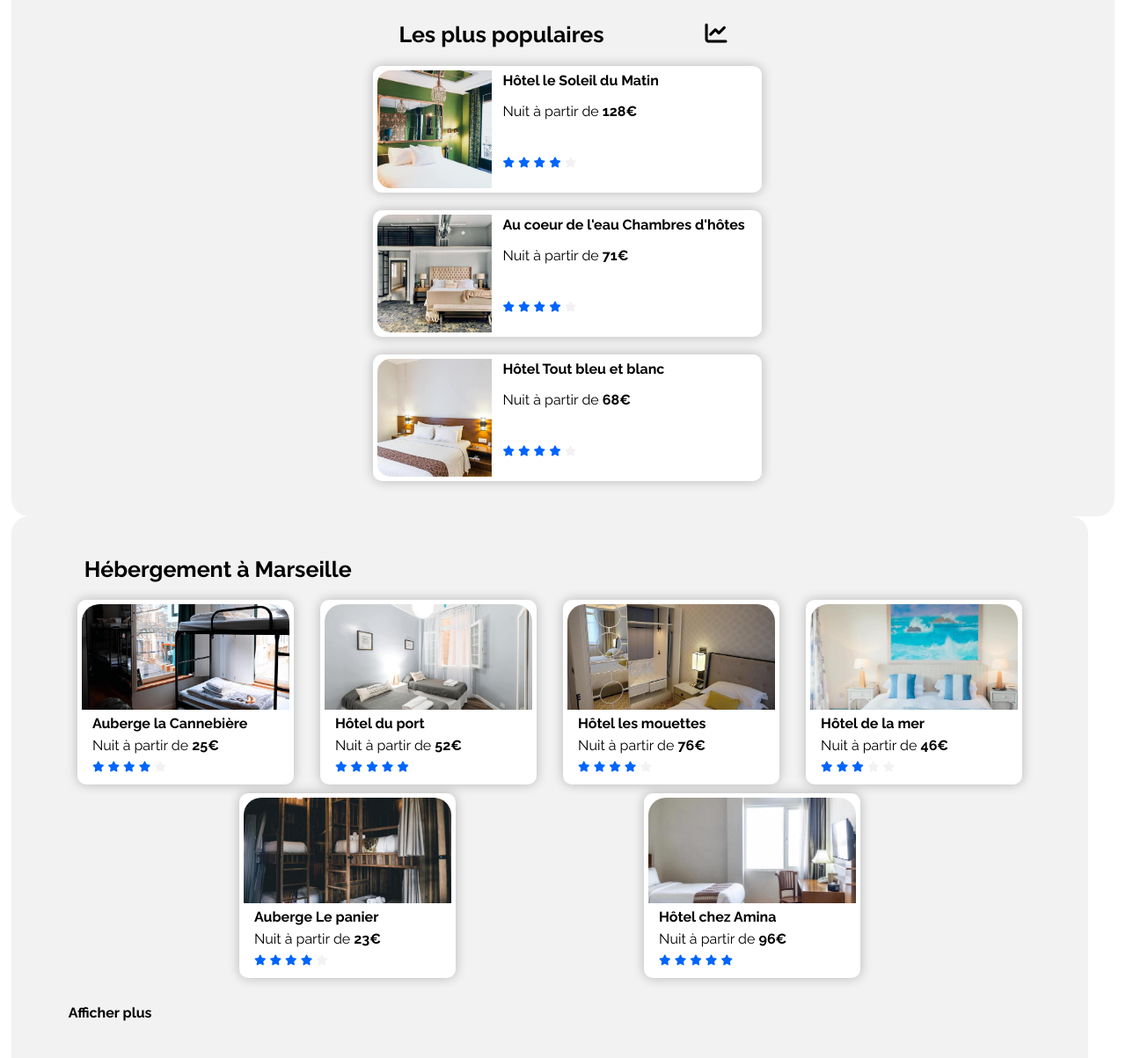
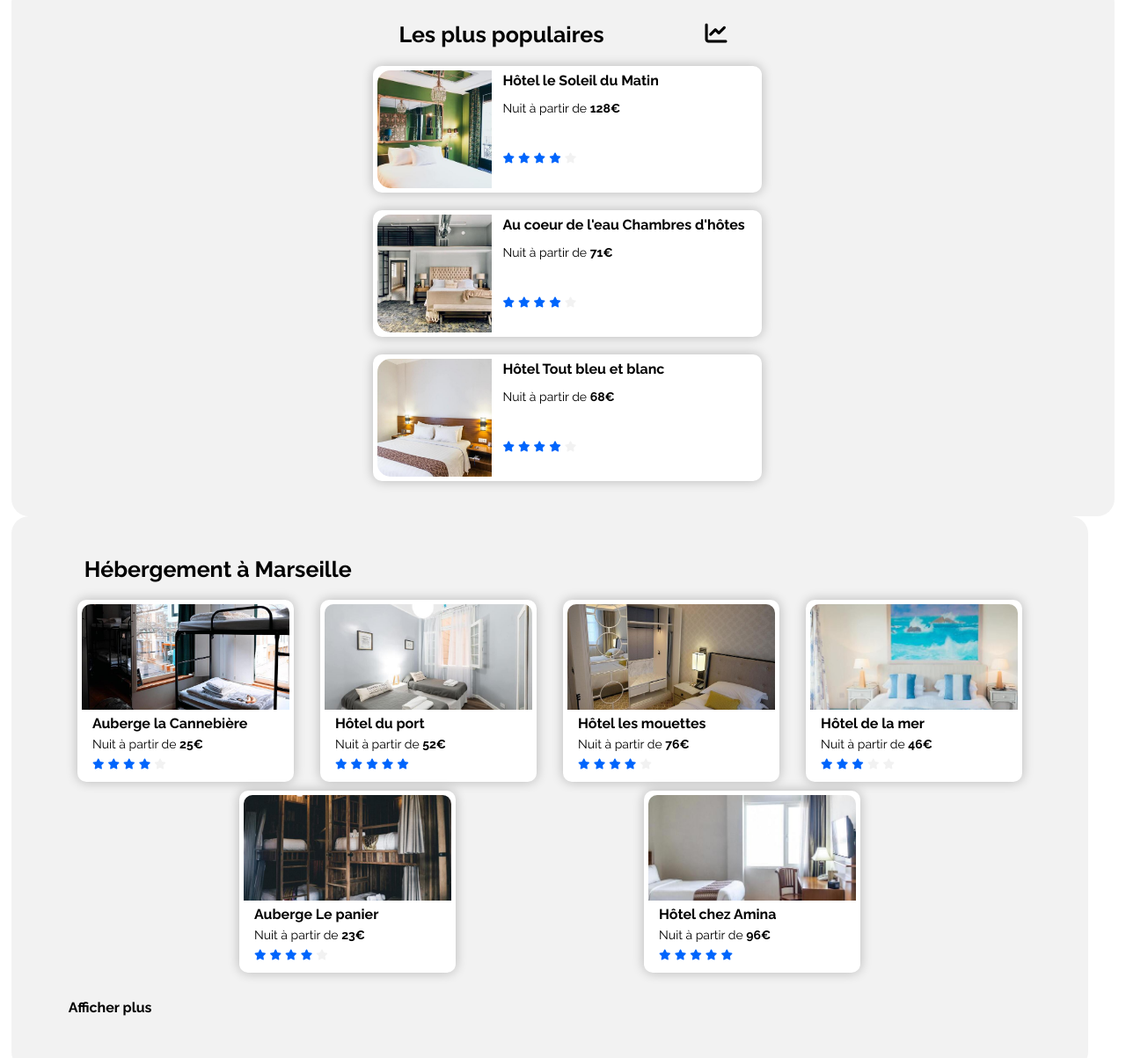
Before and after one commit to Nawak34/ReserviaFinale, a plain HTML site: page index.html in a window 1280 px wide. Shown: the part 426-1629 px from the top of the page at 88% size. Drawn offline with Linux system fonts and the light colour scheme.

Commit message:
Améliorations des css

```diff
--- a/styles/style.css
+++ b/styles/style.css
@@ -279,7 +279,7 @@ nav li a:hover{
 }
 .carte-hebergement p
 {
-    font-size: 16px;
+    font-size: 14px;
     padding-left: 12px;
     margin: 6px 0;
 }
@@ -296,7 +296,7 @@ nav li a:hover{
 {
    width: 236px;
   height: 120px;
-  border-radius: 20px 20px 0 0;
+  border-radius: 10px 10px 0 0;
   object-fit: cover;
 
     }
@@ -365,7 +365,7 @@ nav li a:hover{
 }
 .cartepopulaire p
 {
-    font-size: 16px;
+    font-size: 14px;
     padding-left: 12px;
 
 }
```
